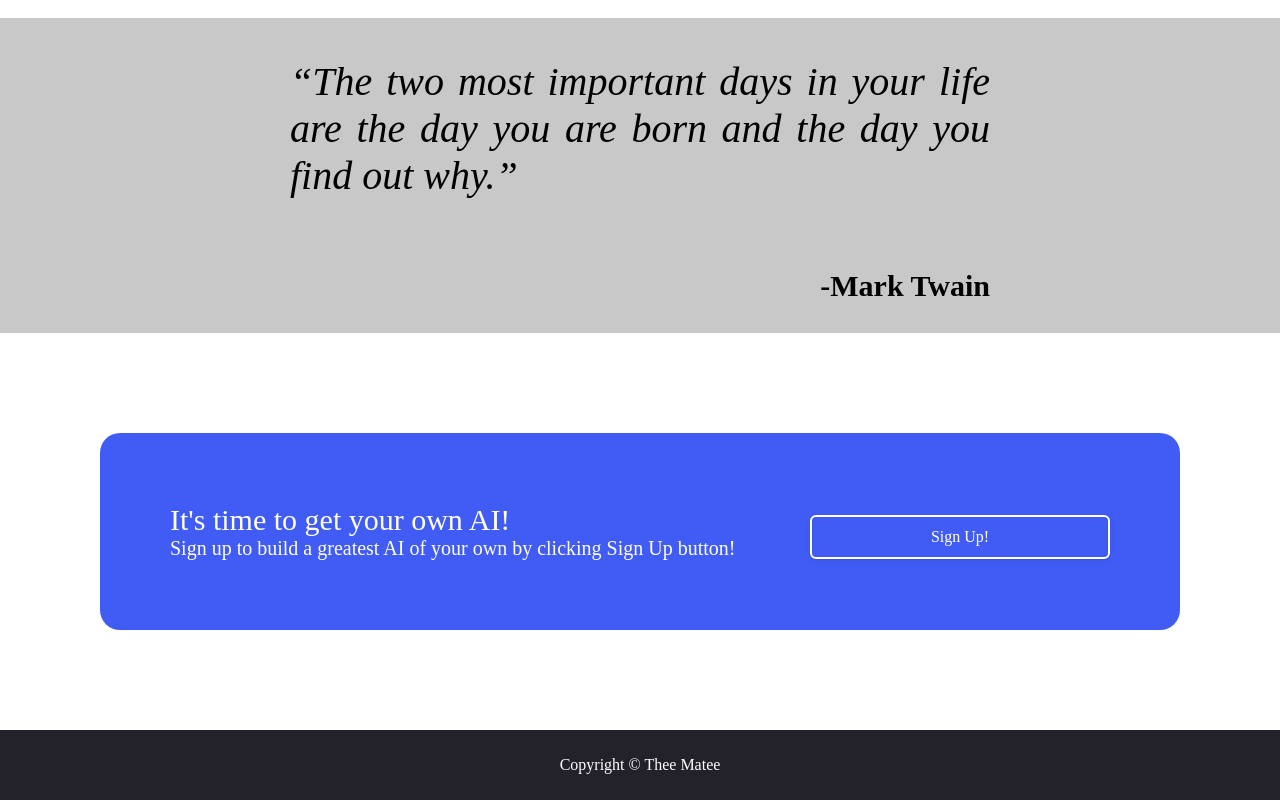
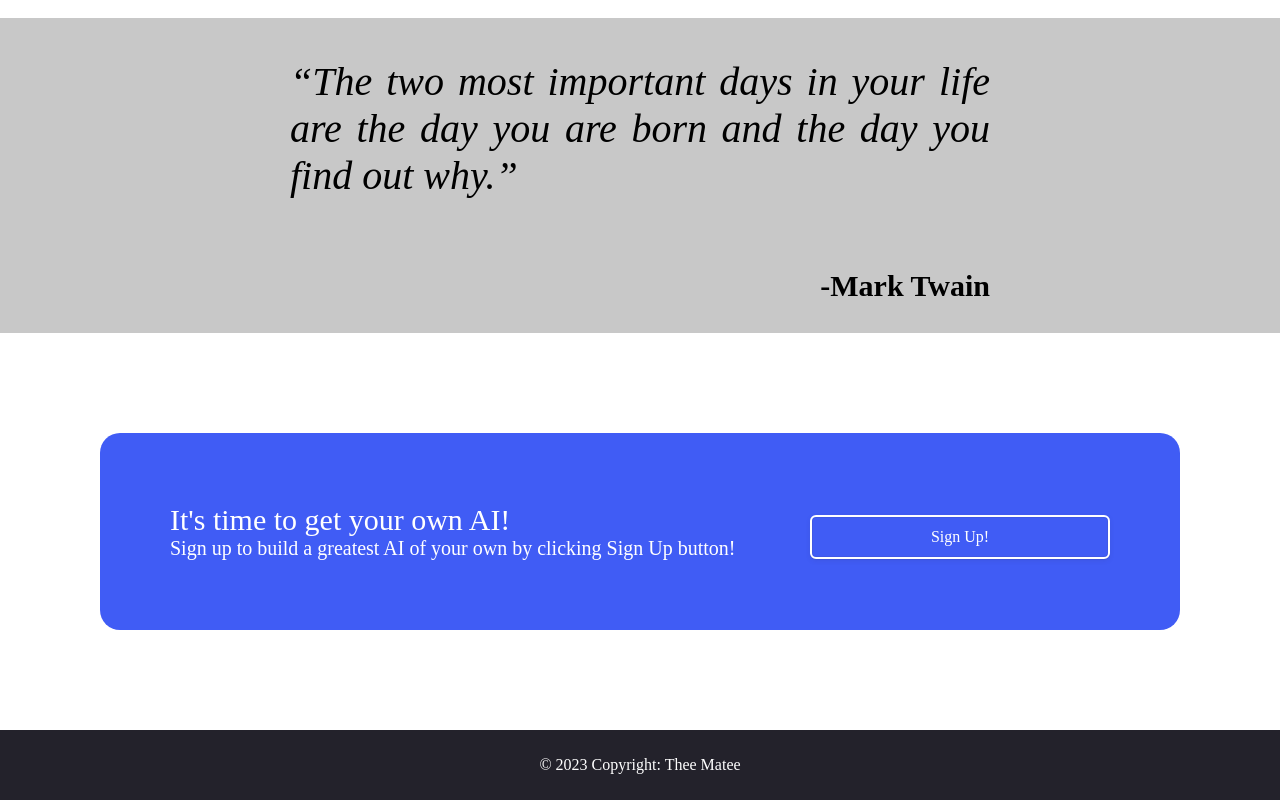
Before and after one commit to Mmmmm2005/landing-page, a plain HTML site: page index.html in a window 1280 px wide. Shown: the part 868-1668 px from the top of the page. Drawn offline with Linux system fonts and the light colour scheme.

Commit message:
Edit footer copyright message

```diff
--- a/index.html
+++ b/index.html
@@ -68,7 +68,7 @@
     </div>
 
     <div class="footer">
-        <p>Copyright © Thee Matee</p>
+        <p>© 2023 Copyright: Thee Matee</p>
     </div>
 
 </body>
```
